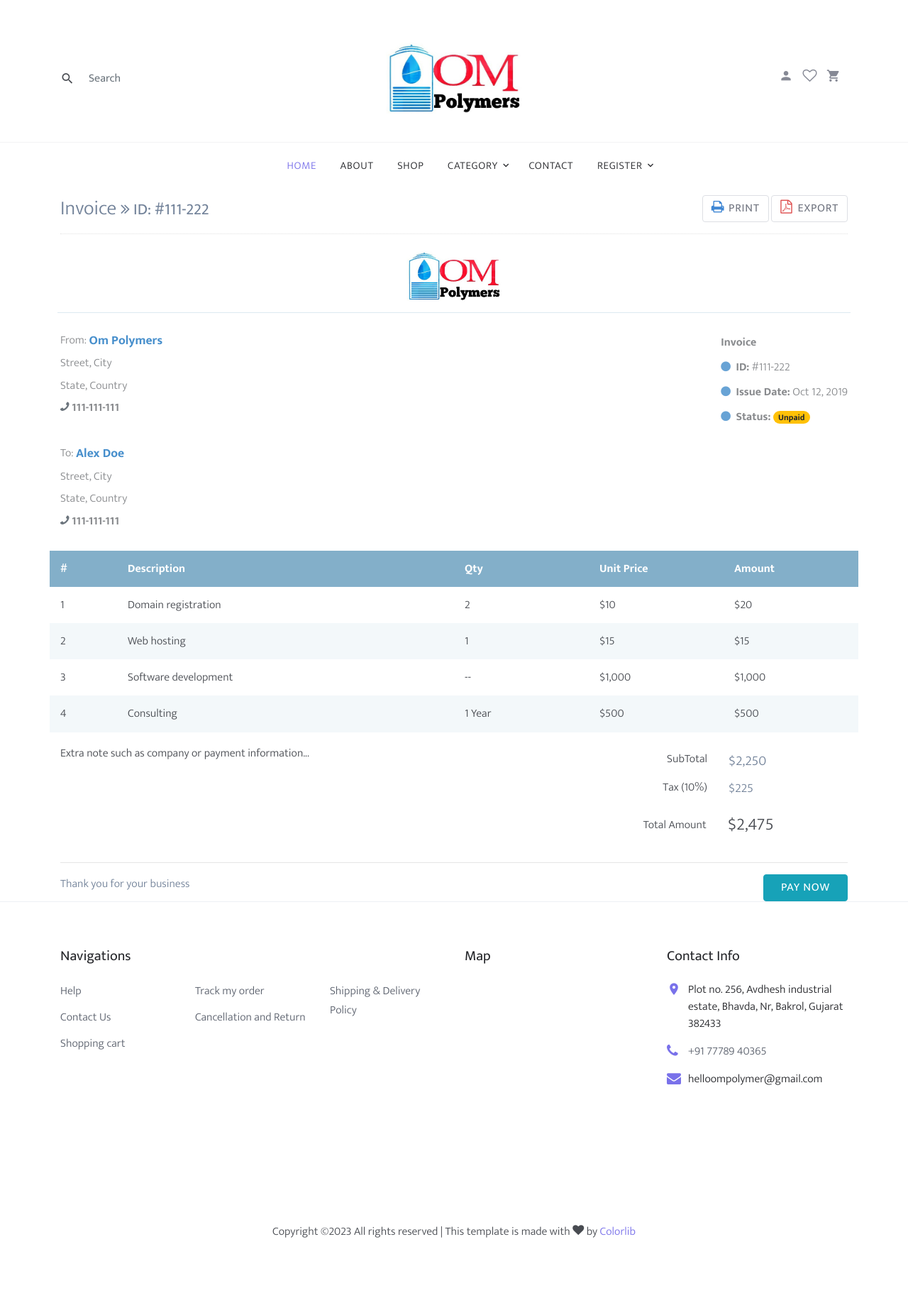
After one commit to NehalCode/OmPolymers, a Django app: page /invoice/ in a window 1280 px wide. The commit adds this page. Shown: the whole page at 71% size. Run offline with Django 4.2, Linux system fonts and the light colour scheme; some libraries are stand-ins or nearby versions; some web fonts are replaced; grey boxes are pictures that could not be loaded.

Commit message:
payment integration with razorpay

```diff
--- a/OP_app/admin.py
+++ b/OP_app/admin.py
@@ -8,3 +8,5 @@ admin.site.register(Product_category)
 admin.site.register(Product)
 admin.site.register(Cart)
 admin.site.register(Wishlist)
+admin.site.register(Order)
+admin.site.register(Order_item)
--- a/OP_app/templates/cart.html
+++ b/OP_app/templates/cart.html
@@ -113,7 +113,7 @@
 
                 <div class="row">
                   <div class="col-md-12">
-                    <button class="btn btn-primary btn-lg py-3 btn-block" onclick="window.location='checkout.html'">Proceed To Checkout</button>
+                    <a href="{% url 'checkout' %}" class="btn btn-primary btn-lg py-3 btn-block">Proceed To Checkout</a>
                   </div>
                 </div>
               </div>
--- a/OP_app/templates/header.html
+++ b/OP_app/templates/header.html
@@ -5,7 +5,7 @@
 <!DOCTYPE html>
 <html lang="en">
   <head>
-    <title >Om Polymers app</title>
+    <title >Om Polymers </title>
     <link rel="icon" href="{% static 'images/logo.jpg' %}" type="image/x-icon">
     <meta charset="utf-8">
     <meta name="viewport" content="width=device-width, initial-scale=1, shrink-to-fit=no">
@@ -87,7 +87,7 @@
             <li class=""><a href="{% url 'contact' %}">Contact</a></li>
 
             {% if request.session.user_name %}
-            <li><a href="#">Welcome , {{request.session.user_name}}</a></li>
+            <li><i class="icon icon-person mt-2"></i><a href="#">Welcome , {{request.session.user_name}}</a></li>
             <li><a href="{% url 'logout' %}">logout</a></li>
             {% else %}
             <li class="has-children">
--- /dev/null
+++ b/OP_app/templates/invoice.html
@@ -0,0 +1,338 @@
+{% extends 'header.html' %}
+{% load static %}
+{% block content %}
+<style>
+    body{
+    margin-top:20px;
+    color: #484b51;
+}
+.text-secondary-d1 {
+    color: #728299!important;
+}
+.page-header {
+    margin: 0 0 1rem;
+    padding-bottom: 1rem;
+    padding-top: .5rem;
+    border-bottom: 1px dotted #e2e2e2;
+    display: -ms-flexbox;
+    display: flex;
+    -ms-flex-pack: justify;
+    justify-content: space-between;
+    -ms-flex-align: center;
+    align-items: center;
+}
+.page-title {
+    padding: 0;
+    margin: 0;
+    font-size: 1.75rem;
+    font-weight: 300;
+}
+.brc-default-l1 {
+    border-color: #dce9f0!important;
+}
+
+.ml-n1, .mx-n1 {
+    margin-left: -.25rem!important;
+}
+.mr-n1, .mx-n1 {
+    margin-right: -.25rem!important;
+}
+.mb-4, .my-4 {
+    margin-bottom: 1.5rem!important;
+}
+
+hr {
+    margin-top: 1rem;
+    margin-bottom: 1rem;
+    border: 0;
+    border-top: 1px solid rgba(0,0,0,.1);
+}
+
+.text-grey-m2 {
+    color: #888a8d!important;
+}
+
+.text-success-m2 {
+    color: #86bd68!important;
+}
+
+.font-bolder, .text-600 {
+    font-weight: 600!important;
+}
+
+.text-110 {
+    font-size: 110%!important;
+}
+.text-blue {
+    color: #478fcc!important;
+}
+.pb-25, .py-25 {
+    padding-bottom: .75rem!important;
+}
+
+.pt-25, .py-25 {
+    padding-top: .75rem!important;
+}
+.bgc-default-tp1 {
+    background-color: rgba(121,169,197,.92)!important;
+}
+.bgc-default-l4, .bgc-h-default-l4:hover {
+    background-color: #f3f8fa!important;
+}
+.page-header .page-tools {
+    -ms-flex-item-align: end;
+    align-self: flex-end;
+}
+
+.btn-light {
+    color: #757984;
+    background-color: #f5f6f9;
+    border-color: #dddfe4;
+}
+.w-2 {
+    width: 1rem;
+}
+
+.text-120 {
+    font-size: 120%!important;
+}
+.text-primary-m1 {
+    color: #4087d4!important;
+}
+
+.text-danger-m1 {
+    color: #dd4949!important;
+}
+.text-blue-m2 {
+    color: #68a3d5!important;
+}
+.text-150 {
+    font-size: 150%!important;
+}
+.text-60 {
+    font-size: 60%!important;
+}
+.text-grey-m1 {
+    color: #7b7d81!important;
+}
+.align-bottom {
+    vertical-align: bottom!important;
+}
+
+
+</style>
+<link href="https://maxcdn.bootstrapcdn.com/font-awesome/4.7.0/css/font-awesome.min.css" rel="stylesheet" />
+
+<div class="page-content container">
+    <div class="page-header text-blue-d2">
+        <h1 class="page-title text-secondary-d1">
+            Invoice
+            <small class="page-info">
+                <i class="fa fa-angle-double-right text-80"></i>
+                ID: #111-222
+            </small>
+        </h1>
+
+        <div class="page-tools">
+            <div class="action-buttons">
+                <a class="btn bg-white btn-light mx-1px text-95" href="#" data-title="Print">
+                    <i class="mr-1 fa fa-print text-primary-m1 text-120 w-2"></i>
+                    Print
+                </a>
+                <a class="btn bg-white btn-light mx-1px text-95" href="#" data-title="PDF">
+                    <i class="mr-1 fa fa-file-pdf-o text-danger-m1 text-120 w-2"></i>
+                    Export
+                </a>
+            </div>
+        </div>
+    </div>
+
+    <div class="container px-0">
+        <div class="row mt-4">
+            <div class="col-12 col-lg-12">
+                <div class="row">
+                    <div class="col-12">
+                        <div class="text-center text-150">
+                            <img src="{% static 'images/logo2.jpg' %}" height="70px;">
+
+
+                        </div>
+                    </div>
+                </div>
+                <!-- .row -->
+
+                <hr class="row brc-default-l1 mx-n1 mb-4" />
+
+                <div class="row">
+                    <div class="col-sm-6">
+                        <div>
+                            <span class="text-sm text-grey-m2 align-middle">From:</span>
+                            <span class="text-600 text-110 text-blue align-middle">Om Polymers</span>
+                        </div>
+                        <div class="text-grey-m2">
+                            <div class="my-1">
+                                Street, City
+                            </div>
+                            <div class="my-1">
+                                State, Country
+                            </div>
+                            <div class="my-1"><i class="fa fa-phone fa-flip-horizontal text-secondary"></i> <b class="text-600">111-111-111</b></div>
+                        </div>
+                    </div>
+                    <div class="text-95 col-sm-6 align-self-start d-sm-flex justify-content-end">
+                        <hr class="d-sm-none" />
+                        <div class="text-grey-m2">
+                            <div class="mt-1 mb-2 text-secondary-m1 text-600 text-125">
+                                Invoice
+                            </div>
+
+                            <div class="my-2"><i class="fa fa-circle text-blue-m2 text-xs mr-1"></i> <span class="text-600 text-90">ID:</span> #111-222</div>
+
+                            <div class="my-2"><i class="fa fa-circle text-blue-m2 text-xs mr-1"></i> <span class="text-600 text-90">Issue Date:</span> Oct 12, 2019</div>
+
+                            <div class="my-2"><i class="fa fa-circle text-blue-m2 text-xs mr-1"></i> <span class="text-600 text-90">Status:</span> <span class="badge badge-warning badge-pill px-25">Unpaid</span></div>
+                        </div>
+                    </div>
+                    <div class="col-sm-12" style="margin-top: 15px;">
+                        <div>
+                            <span class="text-sm text-grey-m2 align-middle">To:</span>
+                            <span class="text-600 text-110 text-blue align-middle">Alex Doe</span>
+                        </div>
+                        <div class="text-grey-m2">
+                            <div class="my-1">
+                                Street, City
+                            </div>
+                            <div class="my-1">
+                                State, Country
+                            </div>
+                            <div class="my-1"><i class="fa fa-phone fa-flip-horizontal text-secondary"></i> <b class="text-600">111-111-111</b></div>
+                        </div>
+                    </div>
+                    <!-- /.col -->
+
+
+                    <!-- /.col -->
+                </div>
+
+                <div class="mt-4">
+                    <div class="row text-600 text-white bgc-default-tp1 py-25">
+                        <div class="d-none d-sm-block col-1">#</div>
+                        <div class="col-9 col-sm-5">Description</div>
+                        <div class="d-none d-sm-block col-4 col-sm-2">Qty</div>
+                        <div class="d-none d-sm-block col-sm-2">Unit Price</div>
+                        <div class="col-2">Amount</div>
+                    </div>
+
+                    <div class="text-95 text-secondary-d3">
+                        <div class="row mb-2 mb-sm-0 py-25">
+                            <div class="d-none d-sm-block col-1">1</div>
+                            <div class="col-9 col-sm-5">Domain registration</div>
+                            <div class="d-none d-sm-block col-2">2</div>
+                            <div class="d-none d-sm-block col-2 text-95">$10</div>
+                            <div class="col-2 text-secondary-d2">$20</div>
+                        </div>
+
+                        <div class="row mb-2 mb-sm-0 py-25 bgc-default-l4">
+                            <div class="d-none d-sm-block col-1">2</div>
+                            <div class="col-9 col-sm-5">Web hosting</div>
+                            <div class="d-none d-sm-block col-2">1</div>
+                            <div class="d-none d-sm-block col-2 text-95">$15</div>
+                            <div class="col-2 text-secondary-d2">$15</div>
+                        </div>
+
+                        <div class="row mb-2 mb-sm-0 py-25">
+                            <div class="d-none d-sm-block col-1">3</div>
+                            <div class="col-9 col-sm-5">Software development</div>
+                            <div class="d-none d-sm-block col-2">--</div>
+                            <div class="d-none d-sm-block col-2 text-95">$1,000</div>
+                            <div class="col-2 text-secondary-d2">$1,000</div>
+                        </div>
+
+                        <div class="row mb-2 mb-sm-0 py-25 bgc-default-l4">
+                            <div class="d-none d-sm-block col-1">4</div>
+                            <div class="col-9 col-sm-5">Consulting</div>
+                            <div class="d-none d-sm-block col-2">1 Year</div>
+                            <div class="d-none d-sm-block col-2 text-95">$500</div>
+                            <div class="col-2 text-secondary-d2">$500</div>
+                        </div>
+                    </div>
+
+                    <div class="row border-b-2 brc-default-l2"></div>
+
+                    <!-- or use a table instead -->
+                    <!--
+            <div class="table-responsive">
+                <table class="table table-striped table-borderless border-0 border-b-2 brc-default-l1">
+                    <thead class="bg-none bgc-default-tp1">
+                        <tr class="text-white">
+                            <th class="opacity-2">#</th>
+                            <th>Description</th>
+                            <th>Qty</th>
+                            <th>Unit Price</th>
+                            <th width="140">Amount</th>
+                        </tr>
+                    </thead>
+
+                    <tbody class="text-95 text-secondary-d3">
+                        <tr></tr>
+                        <tr>
+                            <td>1</td>
+                            <td>Domain registration</td>
+                            <td>2</td>
+                            <td class="text-95">$10</td>
+                            <td class="text-secondary-d2">$20</td>
+                        </tr>
+                    </tbody>
+                </table>
+            </div>
+            -->
+
+                    <div class="row mt-3">
+                        <div class="col-12 col-sm-7 text-grey-d2 text-95 mt-2 mt-lg-0">
+                            Extra note such as company or payment information...
+                        </div>
+
+                        <div class="col-12 col-sm-5 text-grey text-90 order-first order-sm-last">
+                            <div class="row my-2">
+                                <div class="col-7 text-right">
+                                    SubTotal
+                                </div>
+                                <div class="col-5">
+                                    <span class="text-120 text-secondary-d1">$2,250</span>
+                                </div>
+                            </div>
+
+                            <div class="row my-2">
+                                <div class="col-7 text-right">
+                                    Tax (10%)
+                                </div>
+                                <div class="col-5">
+                                    <span class="text-110 text-secondary-d1">$225</span>
+                                </div>
+                            </div>
+
+                            <div class="row my-2 align-items-center bgc-primary-l3 p-2">
+                                <div class="col-7 text-right">
+                                    Total Amount
+                                </div>
+                                <div class="col-5">
+                                    <span class="text-150 text-success-d3 opacity-2">$2,475</span>
+                                </div>
+                            </div>
+                        </div>
+                    </div>
+
+                    <hr />
+
+                    <div>
+                        <span class="text-secondary-d1 text-105">Thank you for your business</span>
+                        <a href="#" class="btn btn-info btn-bold px-4 float-right mt-3 mt-lg-0">Pay Now</a>
+                    </div>
+                </div>
+            </div>
+        </div>
+    </div>
+</div>
+
+
+{% endblock content %}
--- a/OP_app/urls.py
+++ b/OP_app/urls.py
@@ -22,5 +22,8 @@ urlpatterns = [
  path('wishlist/',views.wishlist,name="wishlist"),
  path('remove_wishlist/<int:pk>/',views.remove_wishlist,name="remove_wishlist"),
 
+ path('checkout/',views.checkout,name="checkout"),
+ path('invoice/',views.invoice,name="invoice"),
+ path('paymenthandler/', views.paymenthandler, name='paymenthandler')
 
 ]
--- a/OP_app/views.py
+++ b/OP_app/views.py
@@ -8,6 +8,8 @@ from OP_project import settings
 from OP_app.models import *
 import datetime
 # Create your views here.
+
+
 
 def index(request):
 
@@ -63,8 +65,6 @@ def signup(request):
                                     email=email,
                                     mobile_no=mno,
                                     password=password)
-                request.session['user_name'] = fname + " " + lname
-
 
                 #generate otp
                 gen_otp = random.randint(1000,9999)
@@ -101,8 +101,9 @@ def otp_verification(request):
             user_obj = User.objects.get(email=email)
             user_obj.status = "Active"
             user_obj.save()
+            request.session['email'] = user_obj.email
             request.session['user_name'] = user_obj.firstname + " " + user_obj.lastname
-            return render(request,'index.html')
+            return redirect('index')
         else:
             msg = "OTP In correct !"
             context = {'msg':msg,'gen_otp':gen_otp,'email':email}
@@ -124,7 +125,7 @@ def login(request):
                     if user_obj.password == password:
                         request.session['email'] = user_obj.email
                         request.session['user_name'] = user_obj.firstname + " " + user_obj.lastname
-                        return render(request,"index.html")
+                        return redirect("index")
                     else:
                         msg = "your password is incorrect."
                         context = {'msg':msg}
@@ -171,10 +172,6 @@ def single_product(request,pk):
     return render(request,'single_product.html',context)
 
 
-
-
-
-
 def about(request):
     return render(request,'about.html')
 
@@ -188,7 +185,6 @@ def cart(request):
         dilvery_charge = 0
         for pro in cart_product:
             sub_total = sub_total + pro.total_price
-            print(pro.__dict__)
         final_total = sub_total + dilvery_charge
 
         context = {'cart_product':cart_product,'sub_total':sub_total,'final_total':final_total,'dilvery_charge':dilvery_charge}
@@ -203,6 +199,7 @@ def cart(request):
 
 def add_to_cart(request,pk):
     try:
+        # import pdb;pdb.set_trace()
         product = Product.objects.get(pk=pk)
         user = User.objects.get(email=request.session['email'])
         cart_product = Cart.objects.filter(user=user)
@@ -215,7 +212,8 @@ def add_to_cart(request,pk):
 
         try:
             cart_obj = Cart.objects.get(product_id=product,user=user)
-            cart_obj.product_qty = cart_obj.product_qty+1
+
+            cart_obj.product_qty = cart_obj.product_qty+int(pro_qty)
             cart_obj.save()
             cart_obj.total_price = product.Product_price *  int(cart_obj.product_qty)
             cart_obj.save()
@@ -258,3 +256,111 @@ def remove_product(request,pk):
 def remove_wishlist(request,pk):
     Wishlist.objects.filter(pk=pk).delete()
     return redirect('wishlist')
+
+def invoice(request):
+    return render(request,"invoice.html")
+
+import razorpay
+from django.conf import settings
+from django.views.decorators.csrf import csrf_exempt
+from django.http import HttpResponseBadRequest
+
+# authorize razorpay client with API Keys.
+razorpay_client = razorpay.Client(
+    auth=(settings.RAZORPAY_API_KEY, settings.RAZORPAY_API_SECRET_KEY))
+
+
+
+def checkout(request):
+    currency = 'INR'
+    amount = 20000  # Rs. 200
+
+    # Create a Razorpay Order
+    razorpay_order = razorpay_client.order.create(dict(amount=int(amount),
+                                                       currency='INR',
+                                                       payment_capture='1'))
+
+    # order id of newly created order.
+    razorpay_order_id = razorpay_order['id']
+    callback_url = 'paymenthandler/'
+
+    # we need to pass these details to frontend.
+
+
+
+
+
+
+
+    email = request.session['email']
+    user = User.objects.get(email=email)
+    cart_product = Cart.objects.filter(user=user)
+
+    print("--------cart product--------")
+    print(cart_product)
+    sub_total = 0
+    dilivery_charge = 0
+
+    for product in cart_product:
+        sub_total = sub_total + product.total_price
+
+    sub_total = sub_total + dilivery_charge
+    final_total = sub_total
+
+    context = {'sub_total':sub_total,"final_total":final_total, "cart_product":cart_product}
+    context['razorpay_order_id'] = razorpay_order_id
+    context['razorpay_merchant_key'] = settings.RAZORPAY_API_KEY
+    context['razorpay_amount'] = amount
+    context['currency'] = currency
+    context['callback_url'] = callback_url
+    return render(request,"checkout.html",context)
+
+
+
+# we need to csrf_exempt this url as
+# POST request will be made by Razorpay
+# and it won't have the csrf token.
+@csrf_exempt
+def paymenthandler(request):
+
+    # only accept POST request.
+    if request.method == "POST":
+        try:
+
+            # get the required parameters from post request.
+            payment_id = request.POST.get('razorpay_payment_id', '')
+            razorpay_order_id = request.POST.get('razorpay_order_id', '')
+            signature = request.POST.get('razorpay_signature', '')
+            params_dict = {
+                'razorpay_order_id': razorpay_order_id,
+                'razorpay_payment_id': payment_id,
+                'razorpay_signature': signature
+            }
+
+            # verify the payment signature.
+            result = razorpay_client.utility.verify_payment_signature(
+                params_dict)
+            if result is not None:
+                amount = 20000  # Rs. 200
+                try:
+
+                    # capture the payemt
+                    razorpay_client.payment.capture(payment_id, amount)
+
+                    # render success page on successful caputre of payment
+                    return render(request, 'invoice.html')
+                except:
+
+                    # if there is an error while capturing payment.
+                    return redirect("checkout")
+            else:
+
+                # if signature verification fails.
+                return render(request, 'paymentfail.html')
+        except:
+
+            # if we don't find the required parameters in POST data
+            return HttpResponseBadRequest()
+    else:
+       # if other than POST request is made.
+        return HttpResponseBadRequest()
--- a/OP_project/settings.py
+++ b/OP_project/settings.py
@@ -136,3 +136,9 @@ EMAIL_USE_TLS = True
 EMAIL_PORT = 587
 EMAIL_HOST_USER = 'helloompolymers@gmail.com'
 EMAIL_HOST_PASSWORD = 'fvzfmhbjdmricycm'
+
+
+
+# Razor Pay key
+RAZORPAY_API_KEY = "rzp_test_qmhD1HyAJTaQrl"
+RAZORPAY_API_SECRET_KEY = "gMRA6QjlM7BhLWjFkwLeAVwI"
```
Also changed, not shown: OP_app/models.py (+19 -0 lines), OP_app/templates/checkout.html (+59 -87 lines), OP_app/migrations/0012_order.py (added), OP_app/migrations/0013_order_item.py (added), OP_app/migrations/0014_billing.py (added), OP_app/migrations/0015_delete_billing_remove_order_item_order_id_and_more.py (added), OP_app/migrations/0016_billing_order_order_item.py (added), OP_app/migrations/0017_rename_mobile_no_billing_mobile_no.py (added), OP_app/migrations/0018_delete_billing_remove_order_item_order_id_and_more.py (added), OP_app/migrations/0019_order_order_item.py (added), db.sqlite3, 1 other file.
